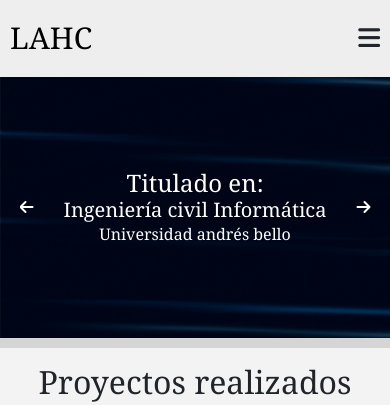
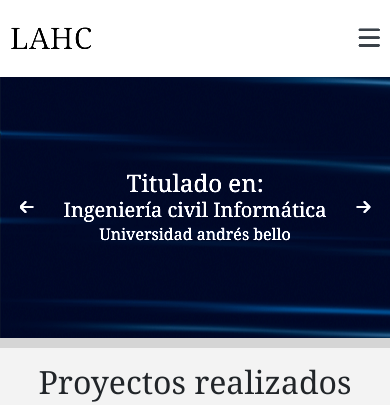
Before and after one commit to lucianohuenuvil/portafolioLHC, a plain HTML site: page index.html in a window 390 px wide. Shown: the top 405 px of the page. Drawn offline with nearby package versions, Linux system fonts and the light colour scheme.

Commit message:
Aumento en el brillo responsive

```diff
--- a/static/main.css
+++ b/static/main.css
@@ -21,6 +21,7 @@
     display: flex;
     flex-direction: column;
     padding-top: 80px;
+
     padding-bottom: 50px;
 
 }
@@ -552,6 +553,9 @@
 @media only screen and (max-width: 640px){
 
 
+    .container-content-page{
+        filter: brightness(1.75);
+        }
 
     .slides h1{
         font-size: 20px;
```
